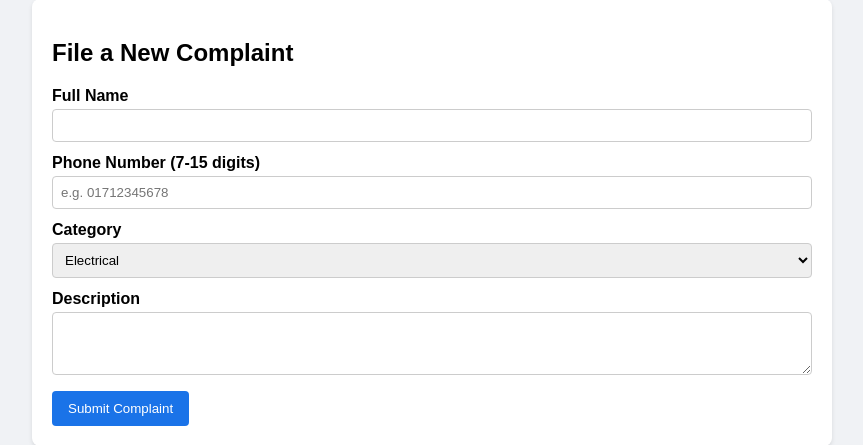
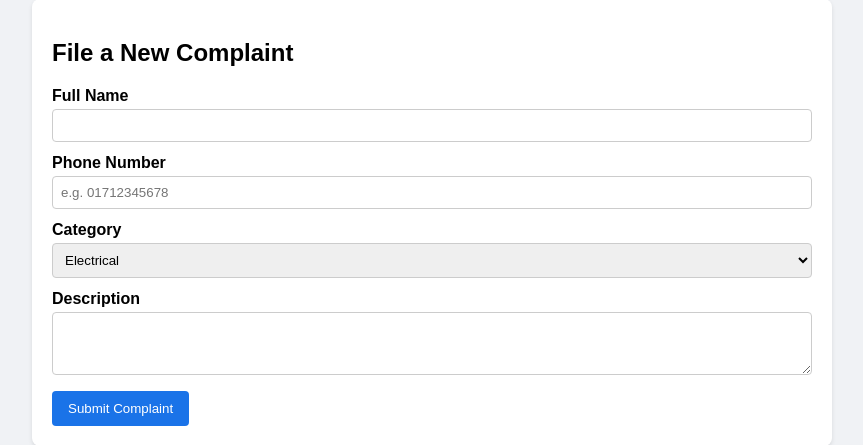
Before and after one commit to Abir-droid/complaint-management-system, a Flask app: page / in a window 1280 px wide. Shown: the part 101-546 px from the top of the page, without its empty margins (208-1071 px from the left). Run offline with Flask 3, Linux system fonts and the light colour scheme.

Commit message:
update ui element

```diff
--- a/templates/index.html
+++ b/templates/index.html
@@ -35,7 +35,7 @@
 
                 <!-- Updated phone input with strict pattern matching (7-15 digits only) -->
                 <div class="form-group">
-                    <label>Phone Number (7-15 digits)</label>
+                    <label>Phone Number</label>
                     <input
                         type="tel"
                         id="phone"
```
